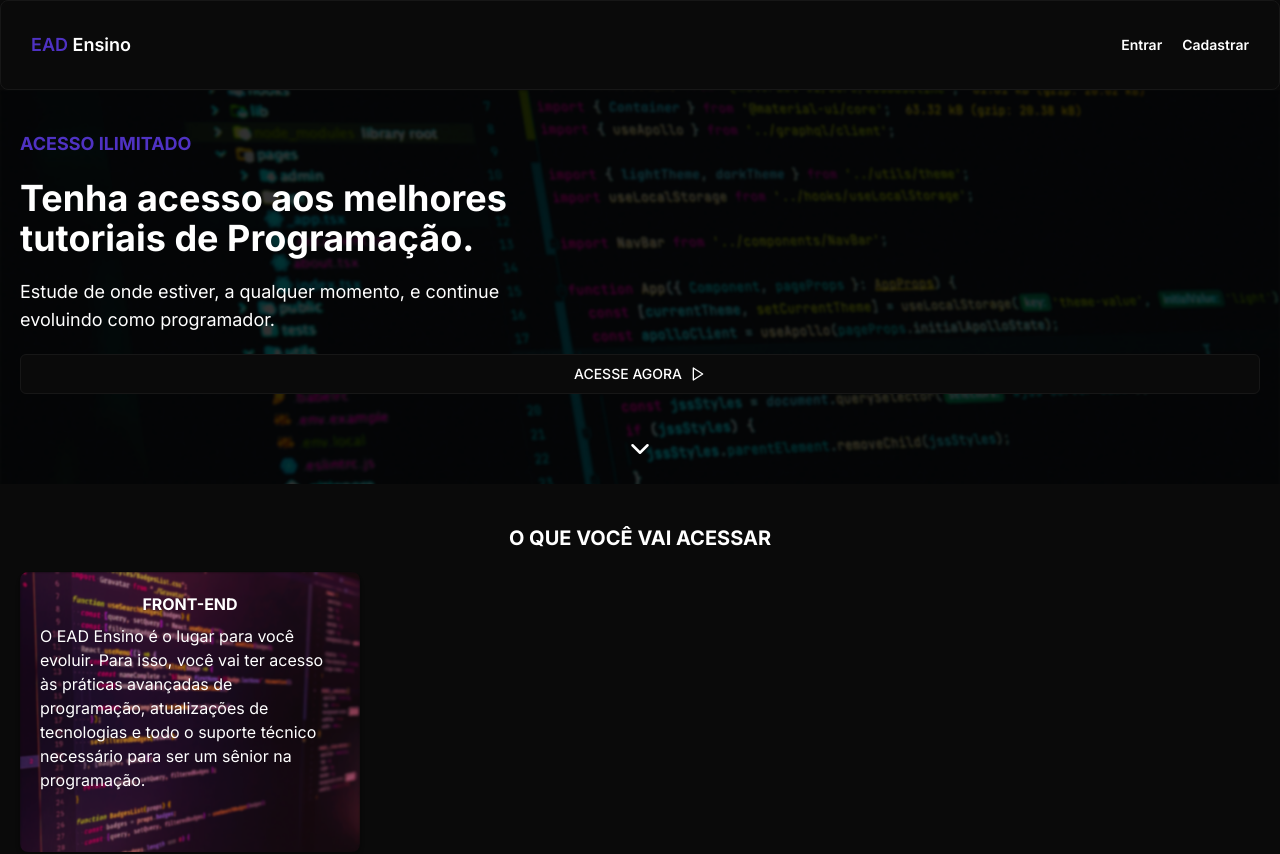
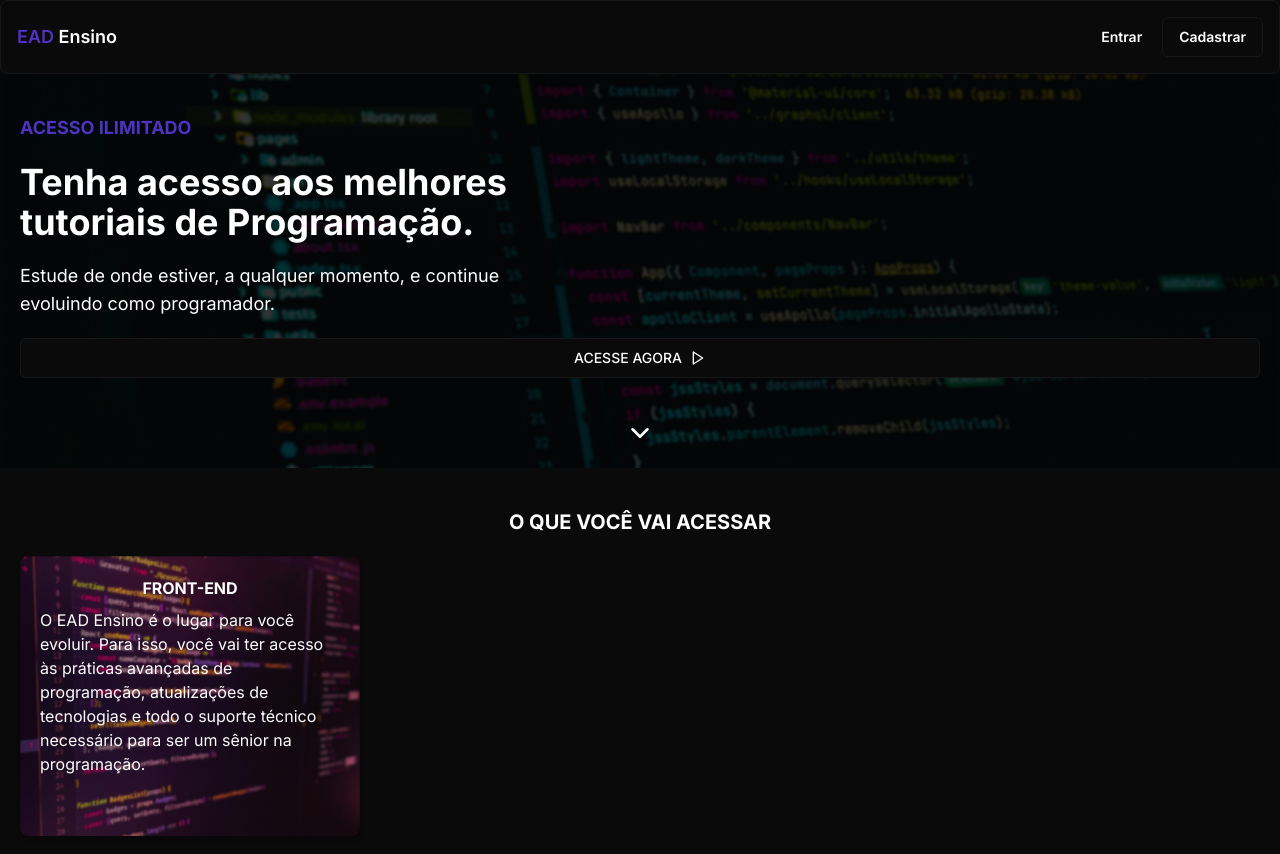
Before and after one commit to daniilomendes/ead-ensino-a-distancia, a Next.js app: page / in a window 1280 px wide. Shown: the top 854 px of the page. Built offline with nearby package versions, Linux system fonts and the light colour scheme.

Commit message:
chore: adicionando o botão no cadastrar

```diff
--- a/src/components/ui/header.tsx
+++ b/src/components/ui/header.tsx
@@ -4,7 +4,7 @@ import { Card } from "./card";
 
 const Header = () => {
   return (
-    <Card className="flex items-center justify-between p-[1.875rem]">
+    <Card className="flex items-center justify-between p-[1rem]">
       <Link href="/">
         <h1 className=" text-lg font-semibold">
           <span className="text-primary">EAD</span> Ensino
@@ -16,7 +16,9 @@ const Header = () => {
           <h1 className=" mr-5 text-sm font-semibold">Entrar</h1>
         </Link>
         <Link href="/">
+          <Button variant="outline">
           <h1 className=" text-sm font-semibold">Cadastrar</h1>
+          </Button>
         </Link>
       </div>
     </Card>
```
